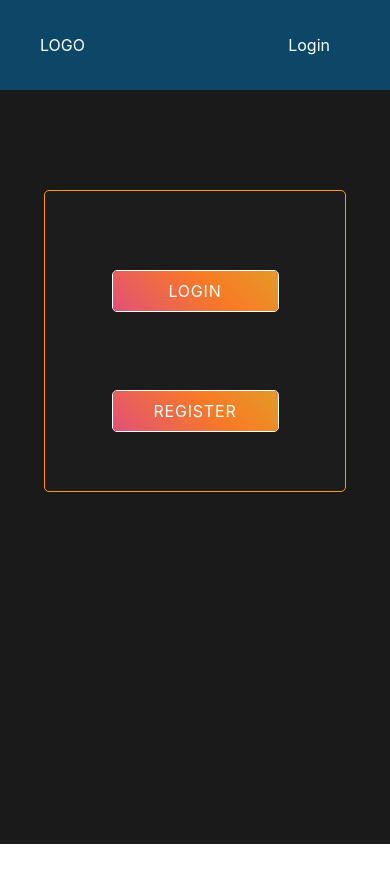
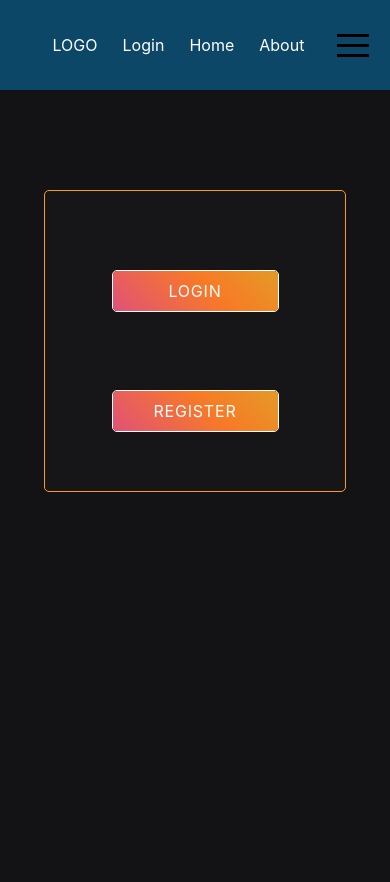
Before and after one commit to JohnBorges52/TypeWhat, a React (Create React App) app in the folder guesswhat-front/: page / in a window 390 px wide. Shown: the top 882 px of the page. Before the commit the page ends 844 px from the top, so only its background shows below. Built offline with nearby package versions, Linux system fonts and the light colour scheme.

Commit message:
add responsiviness to font and top nav bar

```diff
--- a/guesswhat-front/package.json
+++ b/guesswhat-front/package.json
@@ -7,6 +7,8 @@
     "@testing-library/react": "^13.4.0",
     "@testing-library/user-event": "^13.5.0",
     "axios": "^1.1.3",
+    "hamburger-react": "^2.5.0",
+    "hamburgers": "^1.2.1",
     "jquery": "^3.6.1",
     "react": "^18.2.0",
     "react-dom": "^18.2.0",
--- a/guesswhat-front/src/App.js
+++ b/guesswhat-front/src/App.js
@@ -1,4 +1,3 @@
-import './styles/app.scss'
 import { Routes, Route, useNavigate } from "react-router-dom";
 
 
@@ -8,12 +7,19 @@ import Login from "./components/Login";
 import Register from "./components/Register";
 import HomePage from "./components/HomePage";
 import GamePage from "./components/GamePage";
+import './styles/style.scss'
 
 
 function App() {
   return (
     <div className="App">
+
       <TopNavBar />
+      <div className='main-container'>
+
+
+
+
         <Routes>
           <Route path="/" element={<MainPage />} />
           <Route path="/login" element={<Login />} />
@@ -22,6 +28,7 @@ function App() {
           <Route path="/play" element={<GamePage />} />
 
         </Routes>
+      </div>
     </div >
   );
 }
--- a/guesswhat-front/src/components/TopNavBar.jsx
+++ b/guesswhat-front/src/components/TopNavBar.jsx
@@ -1,12 +1,24 @@
 import React from 'react'
 import'../styles/top-nav-bar.scss'
 
+import Hamburger from 'hamburger-react'
+import { useState } from 'react'
+
 export default function TopNavBar() {
+
+  const [isOpen, setOpen] = useState(false)
+
+
+
+
   return (
     <div className='top--nav--bar'>
       <ul>
         <li><a href="#">LOGO</a></li>
         <li><a href="#">Login</a></li>
+        <li><a href="#">Home</a></li>
+        <li><a href="#">About</a></li>
+        <li><Hamburger toggled={isOpen} toggle={setOpen} /></li>
       </ul>
 
 
--- a/guesswhat-front/src/index.css
+++ b/guesswhat-front/src/index.css
@@ -2,6 +2,9 @@ body {
   margin: 0;
   padding: 0;
   overflow: hidden;
+  height: 100%;
+  margin: 0;
+  box-sizing: border-box;
 
   font-family: -apple-system, BlinkMacSystemFont, 'Segoe UI', 'Roboto', 'Oxygen',
     'Ubuntu', 'Cantarell', 'Fira Sans', 'Droid Sans', 'Helvetica Neue',
--- /dev/null
+++ b/guesswhat-front/src/styles/App.css
@@ -0,0 +1,9 @@
+html, body, #root, .App {
+  margin: 0;
+  padding: 0;
+  height: 100%;
+  min-height: 100%;
+  box-sizing: border-box;
+
+
+}
--- a/guesswhat-front/src/styles/app.scss
+++ /dev/null
@@ -1,4 +0,0 @@
-.App{
-  height: 100vh;
-  background-color: rgb(26, 26, 26);
-}
--- /dev/null
+++ b/guesswhat-front/src/styles/style.scss
@@ -0,0 +1,12 @@
+.main-container{
+
+  min-height: 100vh;
+  max-width: 100%;
+  overflow-x: hidden;
+  overflow-y: auto;
+  position: relative;
+  background:  0% 0% / cover rgb(19, 19, 21);
+
+
+
+}
--- a/guesswhat-front/src/styles/top-nav-bar.scss
+++ b/guesswhat-front/src/styles/top-nav-bar.scss
@@ -1,3 +1,5 @@
+
+
 .top--nav--bar{
   width: 100vw;
   height: 90px;
@@ -5,18 +7,24 @@
   background-color: #0c4767;
 
 }
+
 ul{
   margin: 0;
   display: flex;
-  justify-content: space-between;
+  justify-content: space-around;
   align-content: center;
   align-items: center;
   height: 90px;
+  // font-size: clamp(16px, 4vw, 22px);
+  // font-size: max(5vw, 10px);
+  font-size: min(max(16px, 4vw), 22px);
 
 }
+
 li{
   list-style: none;
-  padding-right: 60px;
+
+  // padding-right: 60px;
 
 
 }
```
Also changed, not shown: guesswhat-front/public/Wave.svg (added), 1 other file (tests, documents, lock files or other folders). Lines whose indentation alone changed are shown as unchanged.
